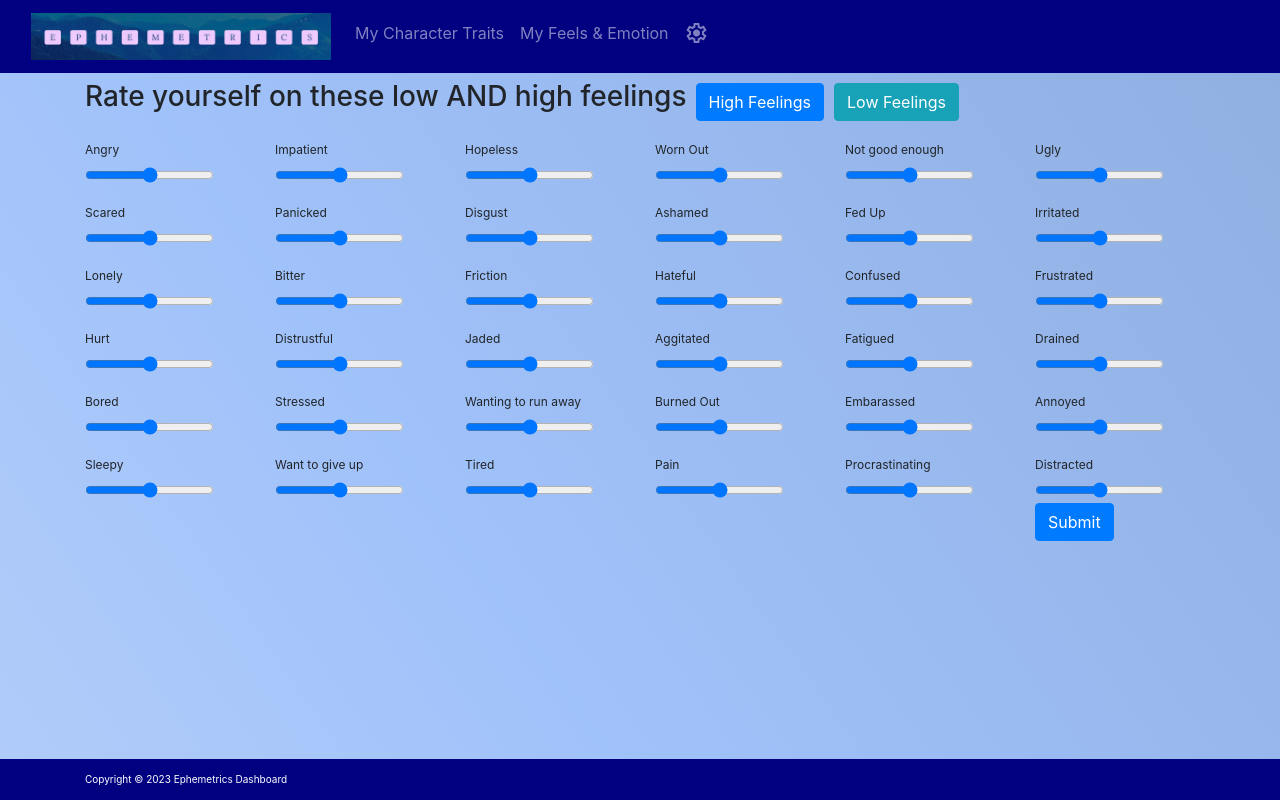
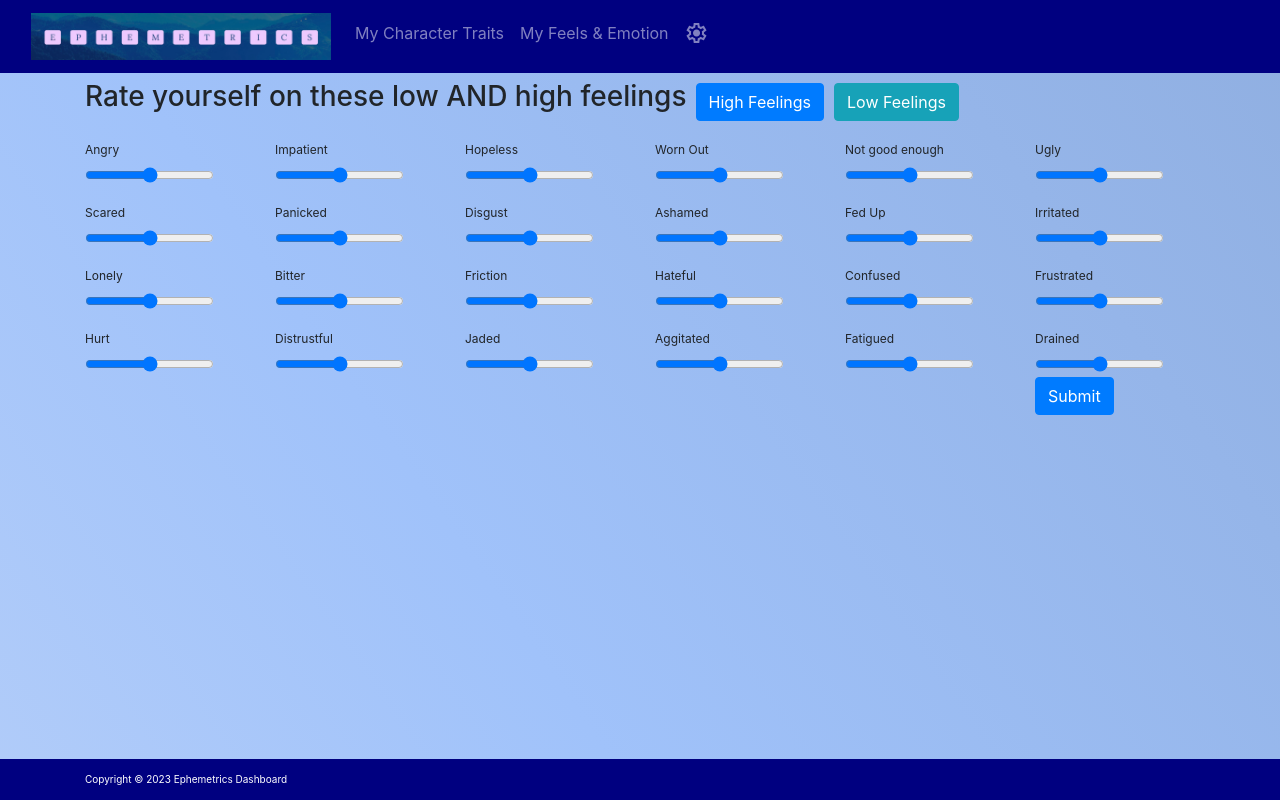
Before and after one commit to sublime-digital/actors-toolkit, an Angular app: page /moodrecord in a window 1280 px wide. Shown: the top 800 px of the page. Built offline with nearby package versions, Linux system fonts and the light colour scheme.

Commit message:
fewer negative traits
this will reduce time to complete

```diff
--- a/src/app/mood-record/mood-record.component.html
+++ b/src/app/mood-record/mood-record.component.html
@@ -104,10 +104,6 @@
         <br><input type="range" class="form-range" id="customRange1">
         <p><label for="customRange1" class="form-label">Hurt</label>
         <br><input type="range" class="form-range" id="customRange1">
-        <p><label for="customRange1" class="form-label">Bored</label>
-        <br><input type="range" class="form-range" id="customRange1">
-        <p><label for="customRange1" class="form-label">Sleepy</label>
-        <br><input type="range" class="form-range" id="customRange1">
       </div>
       <div class="col-md-2">
         <p><label for="customRange1" class="form-label">Impatient</label>
@@ -117,10 +113,6 @@
         <p><label for="customRange1" class="form-label">Bitter</label>
         <br><input type="range" class="form-range" id="customRange1">
         <p><label for="customRange1" class="form-label">Distrustful</label>
-        <br><input type="range" class="form-range" id="customRange1">
-        <p><label for="customRange1" class="form-label">Stressed</label>
-        <br><input type="range" class="form-range" id="customRange1">
-        <p><label for="customRange1" class="form-label">Want to give up</label>
         <br><input type="range" class="form-range" id="customRange1">
       </div>
       <div class="col-md-2">
@@ -132,10 +124,6 @@
         <br><input type="range" class="form-range" id="customRange1">
         <p><label for="customRange1" class="form-label">Jaded</label>
         <br><input type="range" class="form-range" id="customRange1">
-        <p><label for="customRange1" class="form-label">Wanting to run away</label>
-        <br><input type="range" class="form-range" id="customRange1">
-        <p><label for="customRange1" class="form-label">Tired</label>
-        <br><input type="range" class="form-range" id="customRange1">
       </div>
       <div class="col-md-2">
         <p><label for="customRange1" class="form-label">Worn Out</label>
@@ -145,10 +133,6 @@
         <p><label for="customRange1" class="form-label">Hateful</label>
         <br><input type="range" class="form-range" id="customRange1">
         <p><label for="customRange1" class="form-label">Aggitated</label>
-        <br><input type="range" class="form-range" id="customRange1">
-        <p><label for="customRange1" class="form-label">Burned Out</label>
-        <br><input type="range" class="form-range" id="customRange1">
-        <p><label for="customRange1" class="form-label">Pain</label>
         <br><input type="range" class="form-range" id="customRange1">
       </div>
       <div class="col-md-2">
@@ -160,10 +144,6 @@
         <br><input type="range" class="form-range" id="customRange1">
         <p><label for="customRange1" class="form-label">Fatigued</label>
         <br><input type="range" class="form-range" id="customRange1">
-        <p><label for="customRange1" class="form-label">Embarassed</label>
-        <br><input type="range" class="form-range" id="customRange1">
-        <p><label for="customRange1" class="form-label">Procrastinating</label>
-        <br><input type="range" class="form-range" id="customRange1">
       </div>
       <div class="col-md-2">
         <p><label for="customRange1" class="form-label">Ugly</label>
@@ -174,10 +154,6 @@
         <br><input type="range" class="form-range" id="customRange1">
         <p><label for="customRange1" class="form-label">Drained</label>
         <br><input type="range" class="form-range" id="customRange1">
-        <p><label for="customRange1" class="form-label">Annoyed</label>
-        <br><input type="range" class="form-range" id="customRange1">
-        <p><label for="customRange1" class="form-label">Distracted</label>
-        <br><input type="range" class="form-range" id="customRange1">
         <button class="btn btn-primary">Submit</button>
       </div>
     </div>
--- a/src/app/struggles/struggles.component.html
+++ b/src/app/struggles/struggles.component.html
@@ -104,10 +104,6 @@
         <br><input type="range" class="form-range" id="customRange1">
         <p><label for="customRange1" class="form-label">Depressed</label>
         <br><input type="range" class="form-range" id="customRange1">
-        <p><label for="customRange1" class="form-label">Anxious</label>
-        <br><input type="range" class="form-range" id="customRange1">
-        <p><label for="customRange1" class="form-label">Lazy</label>
-        <br><input type="range" class="form-range" id="customRange1">
       </div>
       <div class="col-md-2">
         <p><label for="customRange1" class="form-label">Shy</label>
@@ -117,10 +113,6 @@
         <p><label for="customRange1" class="form-label">Ugly</label>
         <br><input type="range" class="form-range" id="customRange1">
         <p><label for="customRange1" class="form-label">Fat</label>
-        <br><input type="range" class="form-range" id="customRange1">
-        <p><label for="customRange1" class="form-label">Disheveled</label>
-        <br><input type="range" class="form-range" id="customRange1">
-        <p><label for="customRange1" class="form-label">Poor</label>
         <br><input type="range" class="form-range" id="customRange1">
       </div>
       <div class="col-md-2">
@@ -132,10 +124,6 @@
         <br><input type="range" class="form-range" id="customRange1">
         <p><label for="customRange1" class="form-label">Aggressive</label>
         <br><input type="range" class="form-range" id="customRange1">
-        <p><label for="customRange1" class="form-label">Boring</label>
-        <br><input type="range" class="form-range" id="customRange1">
-        <p><label for="customRange1" class="form-label">Moody</label>
-        <br><input type="range" class="form-range" id="customRange1">
       </div>
       <div class="col-md-2">
         <p><label for="customRange1" class="form-label">Don't work out</label>
@@ -145,10 +133,6 @@
         <p><label for="customRange1" class="form-label">Panicky</label>
         <br><input type="range" class="form-range" id="customRange1">
         <p><label for="customRange1" class="form-label">Complainer</label>
-        <br><input type="range" class="form-range" id="customRange1">
-        <p><label for="customRange1" class="form-label">Dramatic</label>
-        <br><input type="range" class="form-range" id="customRange1">
-        <p><label for="customRange1" class="form-label">Needy</label>
         <br><input type="range" class="form-range" id="customRange1">
       </div>
       <div class="col-md-2">
@@ -160,10 +144,6 @@
         <br><input type="range" class="form-range" id="customRange1">
         <p><label for="customRange1" class="form-label">Never laughs</label>
         <br><input type="range" class="form-range" id="customRange1">
-        <p><label for="customRange1" class="form-label">Liar</label>
-        <br><input type="range" class="form-range" id="customRange1">
-        <p><label for="customRange1" class="form-label">Poor speaker</label>
-        <br><input type="range" class="form-range" id="customRange1">
       </div>
       <div class="col-md-2">
         <p><label for="customRange1" class="form-label">Bulllying</label>
@@ -174,10 +154,7 @@
         <br><input type="range" class="form-range" id="customRange1">
         <p><label for="customRange1" class="form-label">Combative</label>
         <br><input type="range" class="form-range" id="customRange1">
-        <p><label for="customRange1" class="form-label">Excuse Maker</label>
-        <br><input type="range" class="form-range" id="customRange1">
-        <p><label for="customRange1" class="form-label">Nervous</label>
-        <br><input type="range" class="form-range" id="customRange1">
+
         <button class="btn btn-primary">Submit</button>
       </div>
     </div>
```
